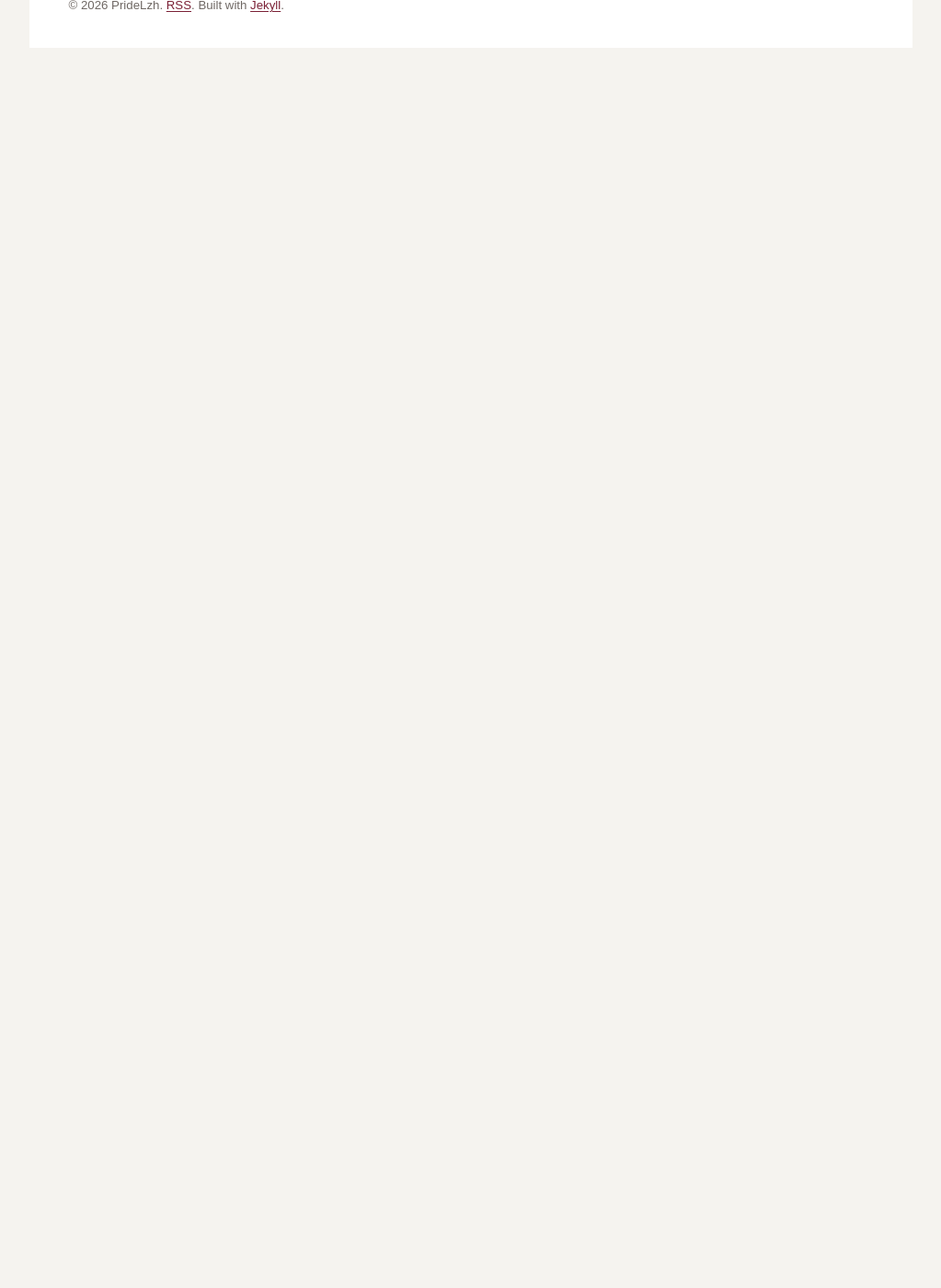
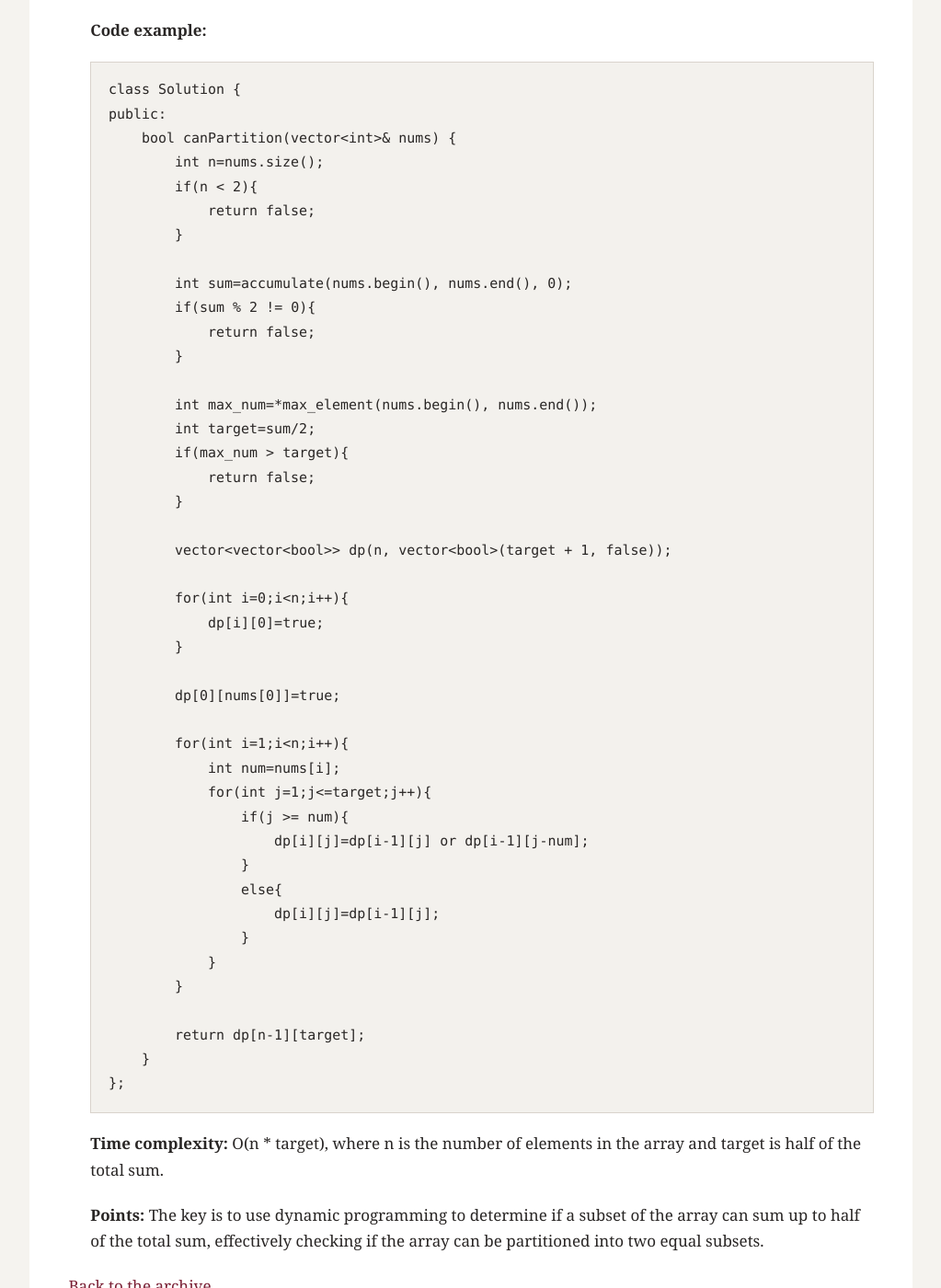
Before and after one commit to pridelzh/pridelzh.github.io, a Jekyll site: the page built from _posts/2026-08-02-record-algorithm-exercise.md, in a window 1280 px wide and 1400 px high, scrolled down 40855 px. Shown: the whole window at 92% size, without its empty margins (128-1151 px from the left). Built offline with Jekyll 4.4.1, drawn with Linux system fonts in a browser that asks for light colours; before the commit the page ends 40941 px from its top, so only the background shows below that; some of the changed text lies outside the part shown.

Commit message:
update 2026-08-02-record-algorithm-exercise.md on 2026/08/09

````diff
--- a/_posts/2026-08-02-record-algorithm-exercise.md
+++ b/_posts/2026-08-02-record-algorithm-exercise.md
@@ -1423,3 +1423,57 @@ excerpt: "A record of traditional algorithm exercises."
     **Time complexity:** O(n), where n is the number of elements in the array.
 
     **Points:** The key is to use dynamic programming to keep track of both the maximum and minimum products at each index, as a negative number can turn a small product into a large one and vice versa.
+
+37. **Problem:** Partition equal subset sum.
+
+    **Solution:** Use dynamic programming to determine if the array can be partitioned into two subsets with equal sum.
+
+    **Code example:**
+    ```cpp
+    class Solution {
+    public:
+        bool canPartition(vector<int>& nums) {
+            int n=nums.size();
+            if(n < 2){
+                return false;
+            }
+
+            int sum=accumulate(nums.begin(), nums.end(), 0);
+            if(sum % 2 != 0){
+                return false;
+            }
+
+            int max_num=*max_element(nums.begin(), nums.end());
+            int target=sum/2;
+            if(max_num > target){
+                return false;
+            }
+
+            vector<vector<bool>> dp(n, vector<bool>(target + 1, false));
+
+            for(int i=0;i<n;i++){
+                dp[i][0]=true;
+            }
+
+            dp[0][nums[0]]=true;
+
+            for(int i=1;i<n;i++){
+                int num=nums[i];
+                for(int j=1;j<=target;j++){
+                    if(j >= num){
+                        dp[i][j]=dp[i-1][j] or dp[i-1][j-num];
+                    }
+                    else{
+                        dp[i][j]=dp[i-1][j];
+                    }
+                }
+            }
+
+            return dp[n-1][target];
+        }
+    };
+    ```
+
+    **Time complexity:** O(n * target), where n is the number of elements in the array and target is half of the total sum.
+
+    **Points:** The key is to use dynamic programming to determine if a subset of the array can sum up to half of the total sum, effectively checking if the array can be partitioned into two equal subsets.
````
